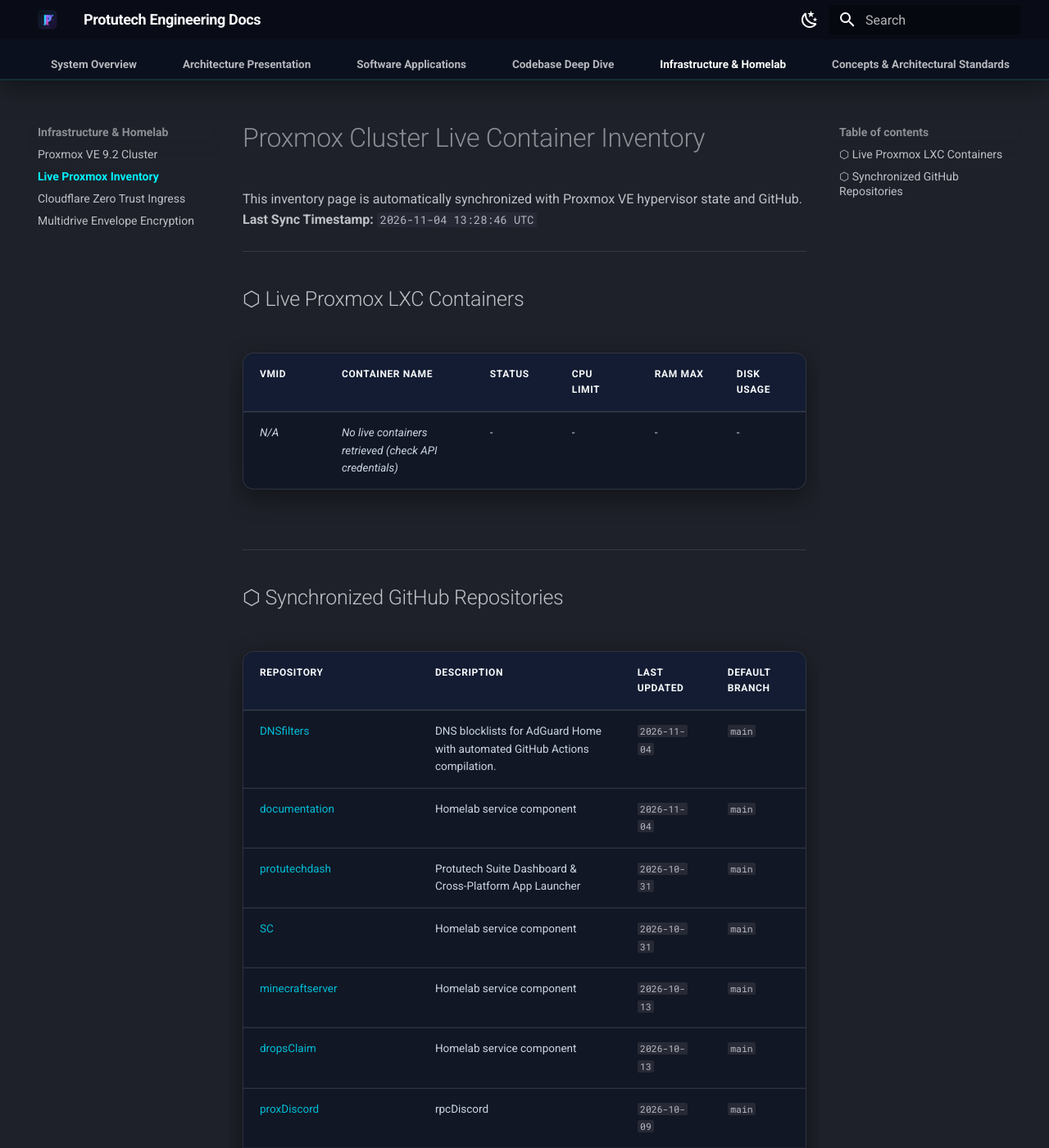
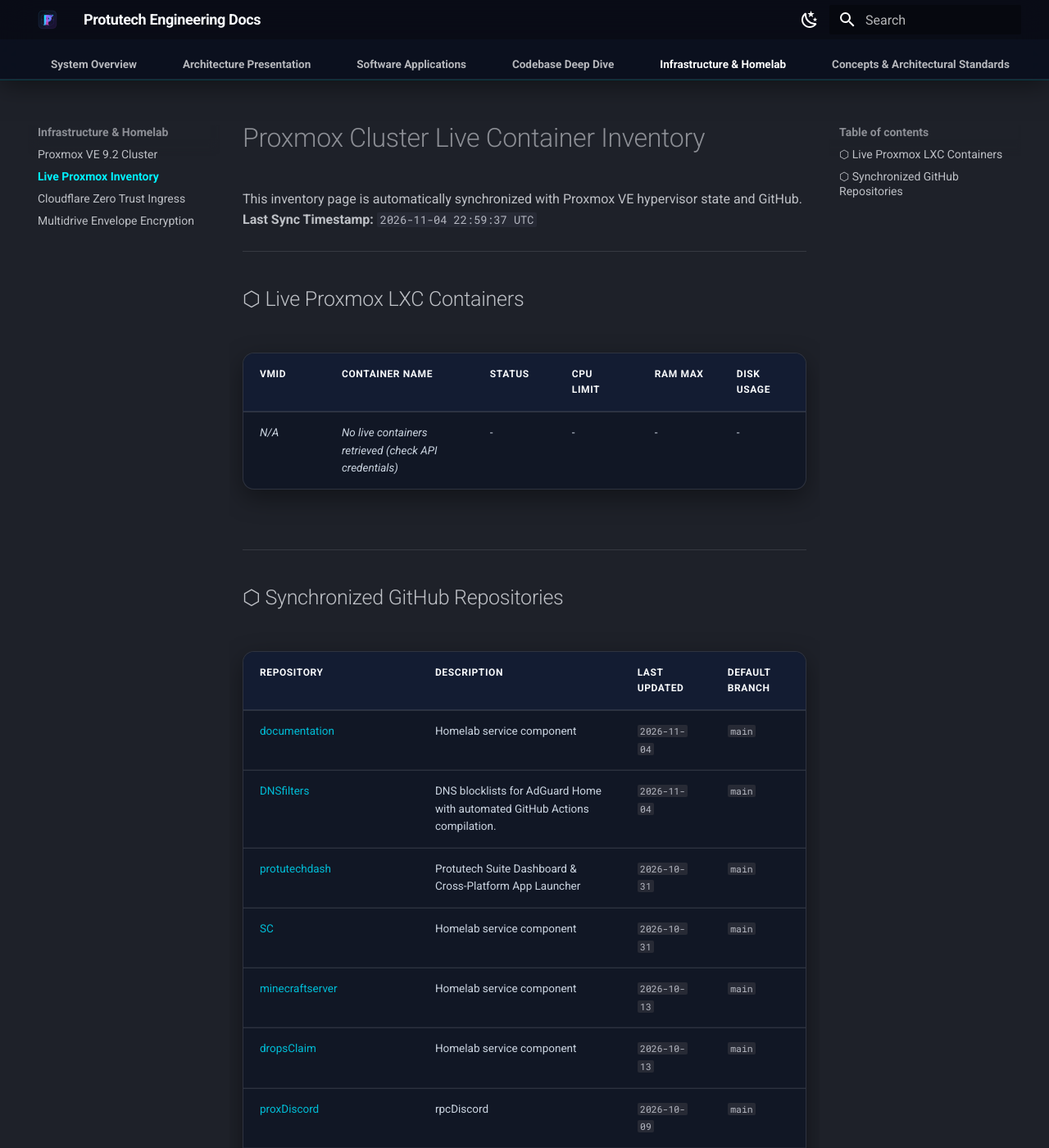
Before and after one commit to IAndrexI/documentation, an MkDocs documentation site: the page built from docs/infra/proxmox-live-inventory.md, in a window 1280 px wide and 1400 px high. Shown: the whole window at 82% size. Built offline with MkDocs 1.6.1 and Material for MkDocs 9.7.7, drawn with Linux system fonts in a browser that asks for light colours.

Commit message:
chore(auto-update): sync live Proxmox containers and GitHub repos [skip ci]

```diff
--- a/docs/infra/proxmox-live-inventory.md
+++ b/docs/infra/proxmox-live-inventory.md
@@ -1,7 +1,7 @@
 # Proxmox Cluster Live Container Inventory
 
 This inventory page is automatically synchronized with Proxmox VE hypervisor state and GitHub.
-**Last Sync Timestamp:** `2026-11-04 13:28:46 UTC`
+**Last Sync Timestamp:** `2026-11-04 22:59:37 UTC`
 
 ---
 
@@ -17,8 +17,8 @@
 
 | Repository | Description | Last Updated | Default Branch |
 | :--- | :--- | :--- | :--- |
+| [documentation](https://github.com/IAndrexI/documentation) | Homelab service component | `2026-11-04` | `main` |
 | [DNSfilters](https://github.com/IAndrexI/DNSfilters) | DNS blocklists for AdGuard Home with automated GitHub Actions compilation. | `2026-11-04` | `main` |
-| [documentation](https://github.com/IAndrexI/documentation) | Homelab service component | `2026-11-04` | `main` |
 | [protutechdash](https://github.com/IAndrexI/protutechdash) | Protutech Suite Dashboard & Cross-Platform App Launcher | `2026-10-31` | `main` |
 | [SC](https://github.com/IAndrexI/SC) | Homelab service component | `2026-10-31` | `main` |
 | [minecraftserver](https://github.com/IAndrexI/minecraftserver) | Homelab service component | `2026-10-13` | `main` |
```
